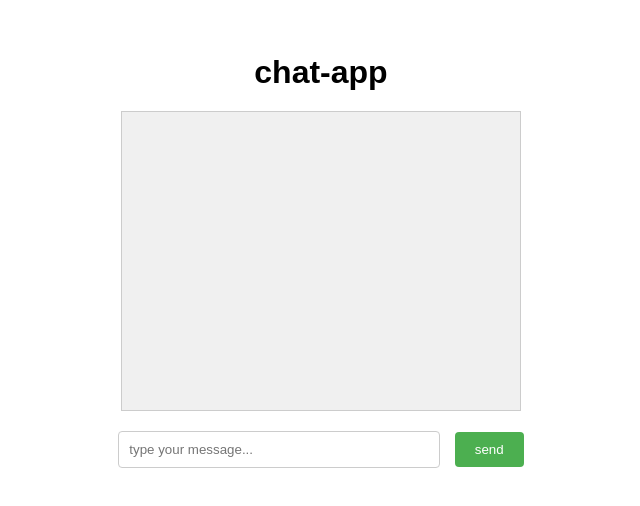
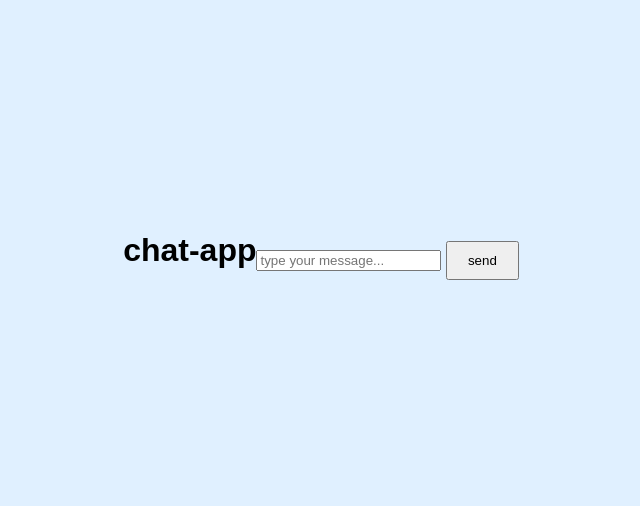
Before and after one commit to First1150/hghr, a website: page public/index.html in a window 1280 px wide. Shown: the part 150-656 px from the top of the page, without its empty margins (319-959 px from the left). Drawn offline with nearby package versions, Linux system fonts and the light colour scheme; no server answers.

Commit message:
first commit

```diff
--- a/public/styles.css
+++ b/public/styles.css
@@ -1,53 +1,38 @@
 body, html {
+    margin: 0;
+    padding: 0;
+    font-family: Arial, sans-serif;
+    background-color: #e0f0ff;
     height: 100%;
-    margin: 0;
     display: flex;
-    flex-direction: column;
+    justify-content: center;
     align-items: center;
-    justify-content: center;
-    font-family: Arial, sans-serif;
-  }
+}
 
-  #title-head {
+.container {
+    background-color: #fff;
+    border: 1px solid #ccc;
+    padding: 20px;
+    box-sizing: border-box;
+    width: 90%;
+    max-width: 800px;
+    text-align: center;
+}
+
+h1 {
     margin-bottom: 20px;
-  }
+}
 
-  .center-container {
-    display: flex;
-    justify-content: center; /* จัดกึ่งกลางในแนวนอน */
-    align-items: center;    /* จัดกึ่งกลางในแนวตั้ง */
-    height: 300px;
-  }
-
-  #chat-display {
-    width: 400px;
-    height: 300px;
-    background-color: #f0f0f0;
-    overflow-y: scroll;
-    border: 1px solid #ccc;
-    padding: 10px;
-    box-sizing: border-box;
-  }
-
-  #message-input {
-    width: 300px;
-    margin-top: 20px;
-    padding: 10px;
-    border: 1px solid #ccc;
-    border-radius: 4px;
-  }
-
-  #send-button {
+button {
     padding: 10px 20px;
     margin-top: 20px;
-    margin-left: 10px;
-    background-color: #4CAF50;
-    color: white;
-    border: none;
-    border-radius: 4px;
     cursor: pointer;
-  }
+}
 
-  #send-button:hover {
-    background-color: #45a049;
-  }
+#game-list {
+    margin-bottom: 20px;
+}
+
+#players-list {
+    margin-bottom: 20px;
+}
```
Also changed, not shown: package.json (+6 -4 lines), 1 other file.
